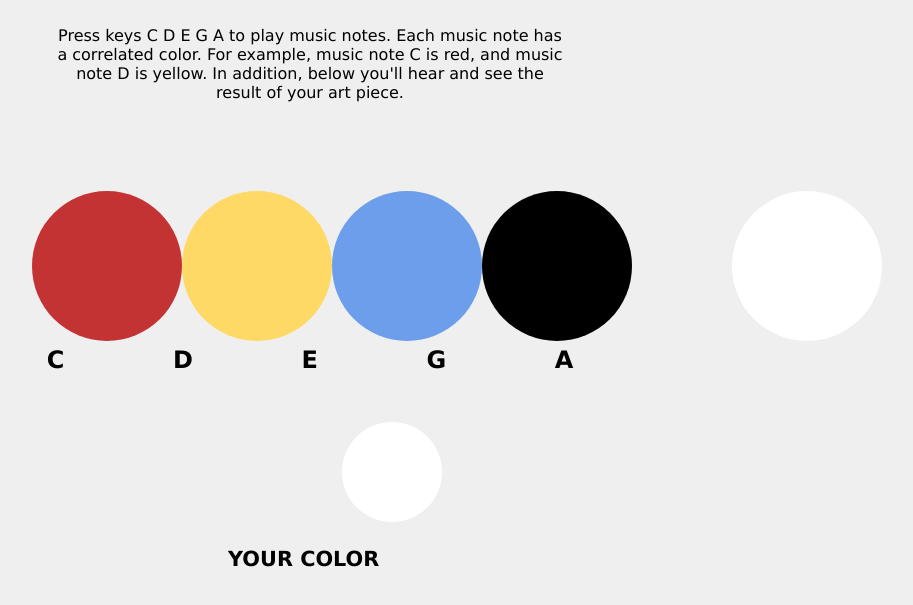
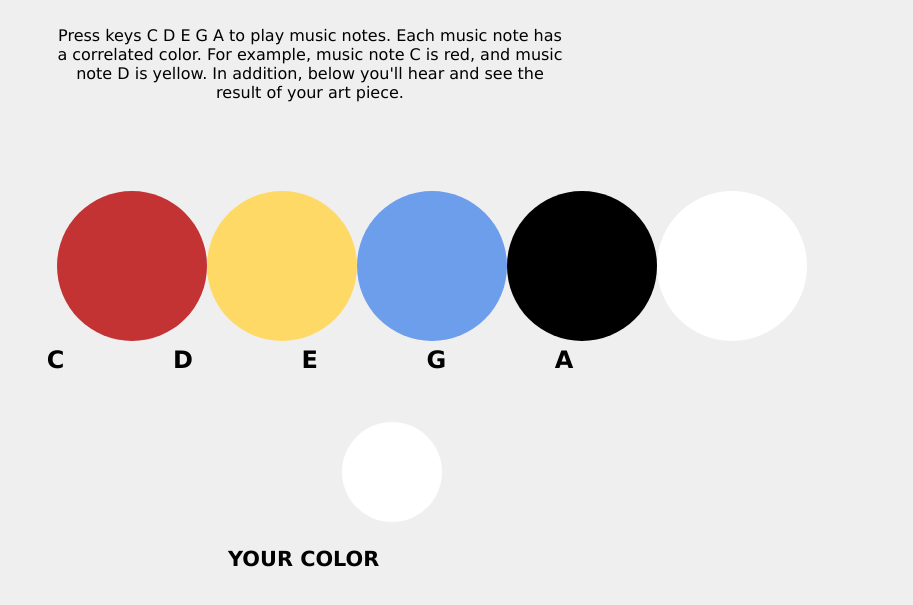
Before and after one commit to tlee07/palette, a plain HTML site: page index.html in a window 1280 px wide. Shown: the part 156-761 px from the top of the page, without its empty margins (330-1243 px from the left). Drawn offline with Linux system fonts and the light colour scheme.

Commit message:
Update index.html

```diff
--- a/index.html
+++ b/index.html
@@ -58,11 +58,11 @@ h3{
 
 
 <svg style="text-align:center;" width="1000" height="200">
-  <circle cx="75" cy="100" r="75" fill="rgb(196,51,51)" value="PLAY" onclick="playC()"/>
-  <circle cx="225" cy="100" r="75" fill="rgb(255,217,102)" value="PLAY" onclick="playD()"/>
-  <circle cx="375" cy="100" r="75" fill="#6C9EEB" value="PLAY" onclick="playE()"/>
-  <circle cx="525" cy="100" r="75" fill="#000000" value="PLAY" onclick="playG()"/>
-  <circle cx="775" cy="100" r="75" fill="#FFFFFF" value="PLAY" onclick="playA()"/>
+  <circle cx="100" cy="100" r="75" fill="rgb(196,51,51)" value="PLAY" onclick="playC()"/>
+  <circle cx="250" cy="100" r="75" fill="rgb(255,217,102)" value="PLAY" onclick="playD()"/>
+  <circle cx="400" cy="100" r="75" fill="#6C9EEB" value="PLAY" onclick="playE()"/>
+  <circle cx="550" cy="100" r="75" fill="#000000" value="PLAY" onclick="playG()"/>
+  <circle cx="700" cy="100" r="75" fill="#FFFFFF" value="PLAY" onclick="playA()"/>
 </svg>
 
 
```
